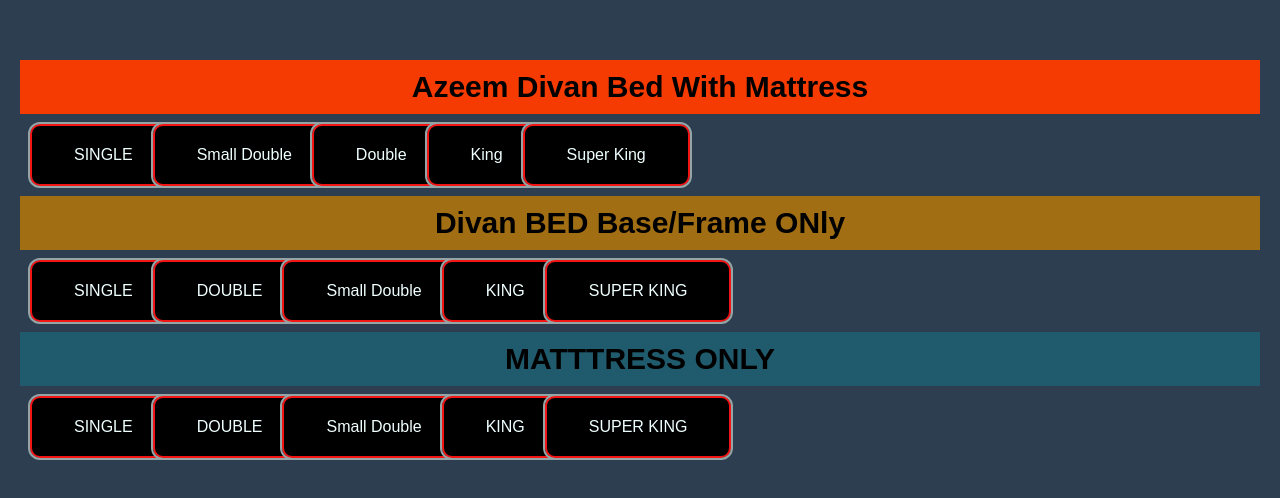
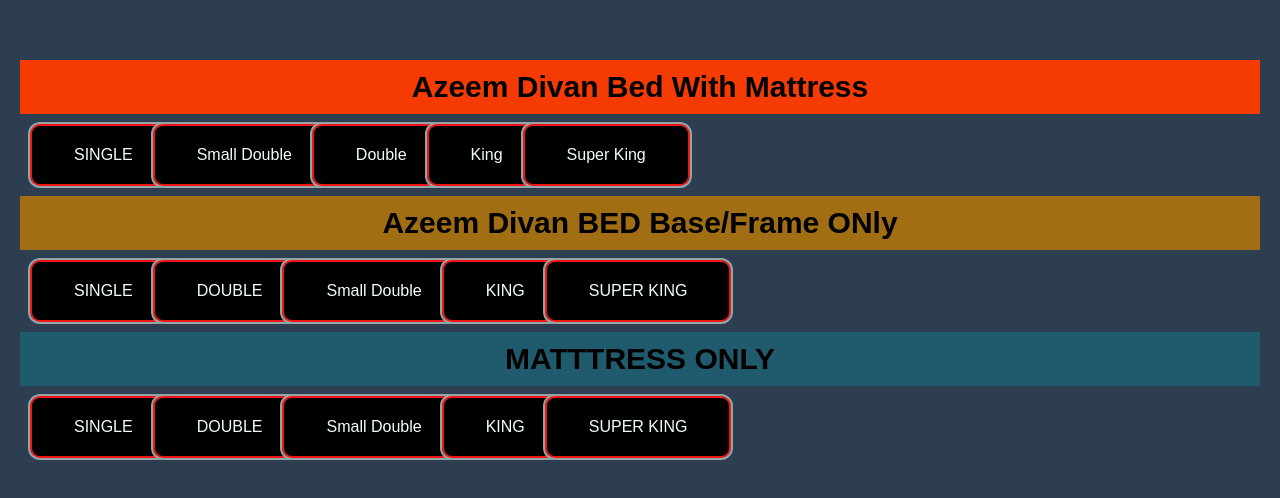
Before and after one commit to azeemxenzia/market, a plain HTML site: page Local price 2.html in a window 1280 px wide. Shown: the part 106-604 px from the top of the page. Drawn offline with Linux system fonts and the light colour scheme.

Commit message:
Update Local price 2.html

```diff
--- a/Local price 2.html
+++ b/Local price 2.html
@@ -115,7 +115,7 @@
 
 
 
-        <div class="title" style="background-color: rgb(161, 110, 20);"> Divan BED Base/Frame ONly </div>
+        <div class="title" style="background-color: rgb(161, 110, 20);">Azeem Divan BED Base/Frame ONly </div>
 
 
         <div class="replyContainer" onclick="copyToClipboard('reply6')">
```
